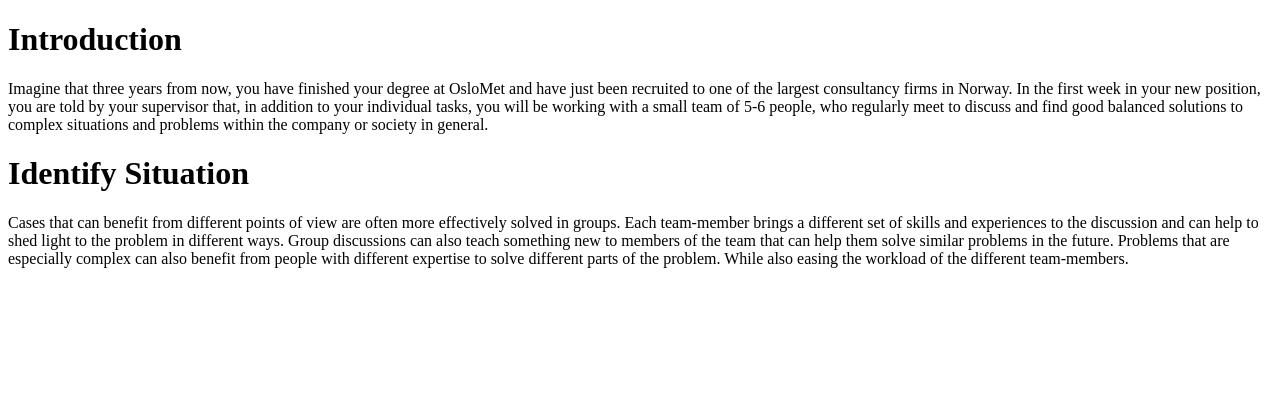
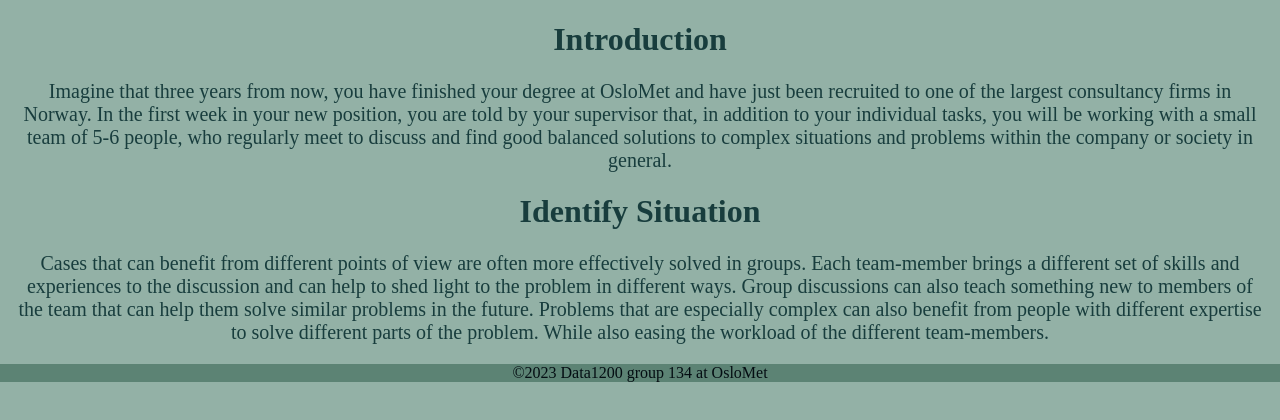
Before and after one commit to OsloMet-web/1stOblig-gruppe134, a plain HTML site: page D1200-O1-G134/index.html in a window 1280 px wide. Drawn offline with Linux system fonts and the light colour scheme; files that its build step writes are made by us from their sources.

Commit message:
Fixed indentation and added css

```diff
--- a/D1200-O1-G134/index.html
+++ b/D1200-O1-G134/index.html
@@ -4,10 +4,10 @@
         <meta charset="UTF-8">
         <meta name="viewport" content="width=device-width, initial-scale=1.0">
         <title>Oblig 1</title>
-        <link rel="stylesheet" href="style.css">
+        <link rel="stylesheet" href="style/style.css">
     </head>
     <body>
-
+       <main>
             <h1>
                 Introduction
             </h1>
@@ -35,6 +35,9 @@
                 with different expertise to solve different parts of the problem.
                 While also easing the workload of the different team-members.
             </p>
-
+        </main>
+        <footer>
+            ©2023 Data1200 group 134 at OsloMet
+        </footer>
     </body>
 </html>
--- a/D1200-O1-G134/style/style.css
+++ b/D1200-O1-G134/style/style.css
@@ -0,0 +1,21 @@
+body {
+    background-color: #93B1A6;
+    color: #183D3D;
+    margin: 0;
+
+}
+
+main {
+    margin: 1rem;
+    text-align: center;
+}
+
+footer{
+    background-color: #5C8374;
+    color: #040D12;
+    text-align: center;
+}
+
+p {
+    font-size: 20px;
+}
```
Also changed, not shown: D1200-O1-G134/students.html (+6 -1 lines). Lines whose indentation alone changed are shown as unchanged.
